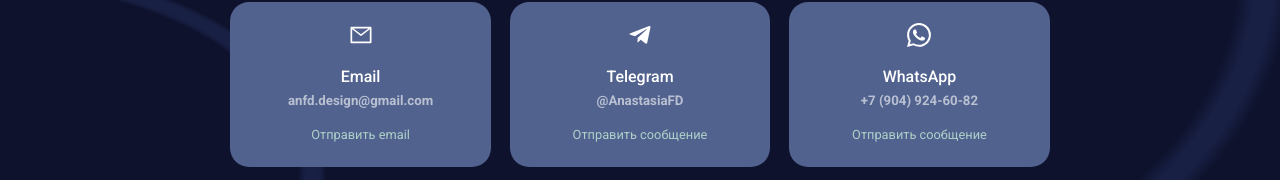
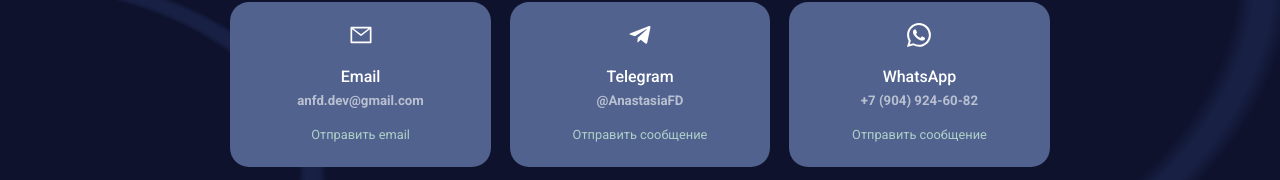
Before and after one commit to AnFD99/my-portfolio, a React (Create React App) app: page / in a window 1280 px wide. Shown: the part 4427-4607 px from the top of the page. Built offline with nearby package versions, Linux system fonts and the light colour scheme.

Commit message:
change info

```diff
--- a/src/components/Contact/Contact.jsx
+++ b/src/components/Contact/Contact.jsx
@@ -13,9 +13,9 @@ const Contact = () => {
             <div className={styles.contact_option}>
                <AiOutlineMail className={styles.contact_icon} />
                <h4>Email</h4>
-               <h5>anfd.design@gmail.com</h5>
+               <h5>anfd.dev@gmail.com</h5>
                <a
-                  href='mailto:anfd.design@gmail.com'
+                  href='mailto:anfd.dev@gmail.com'
                   target='_blank'
                   rel='noreferrer'
                >
```
Also changed, not shown: 1 other file (tests, documents, lock files or other folders).
